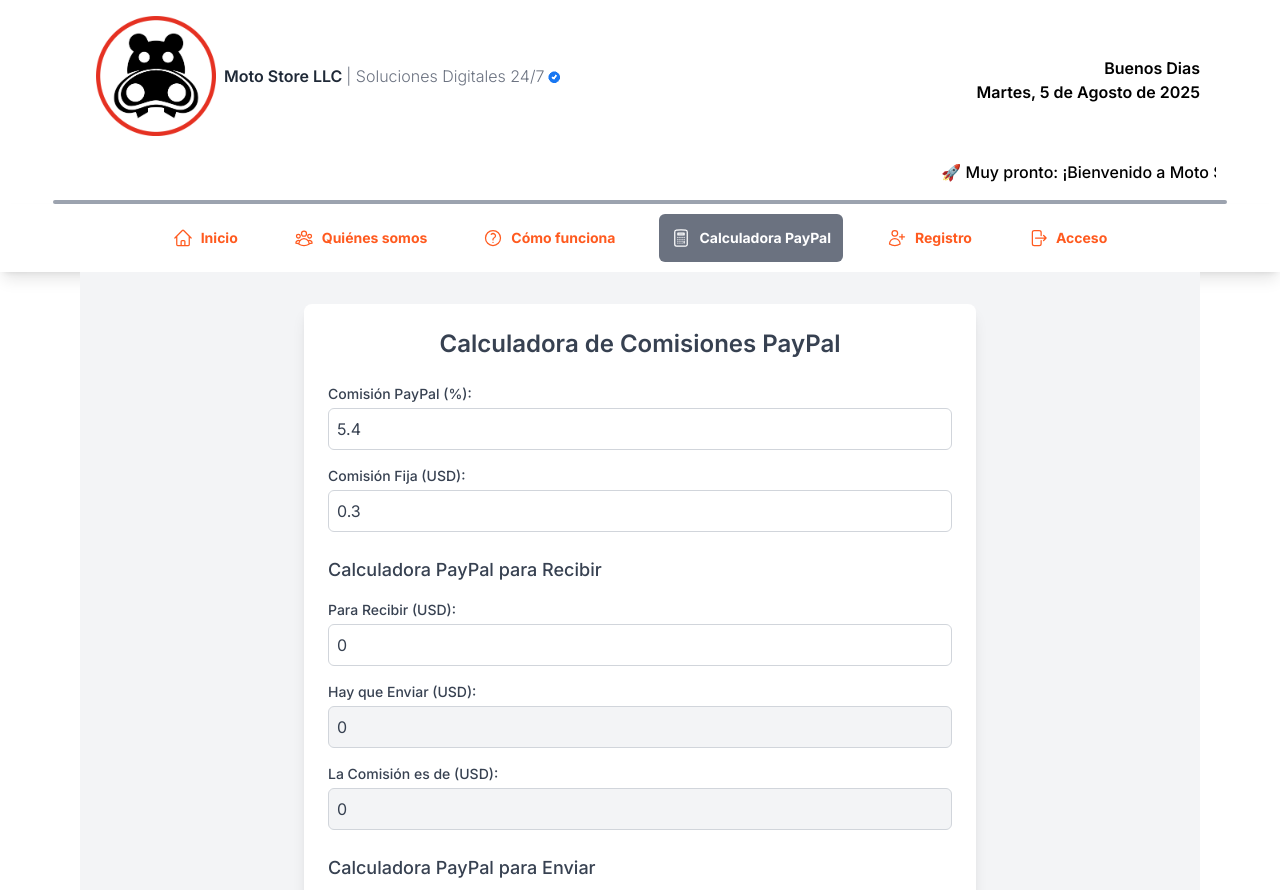
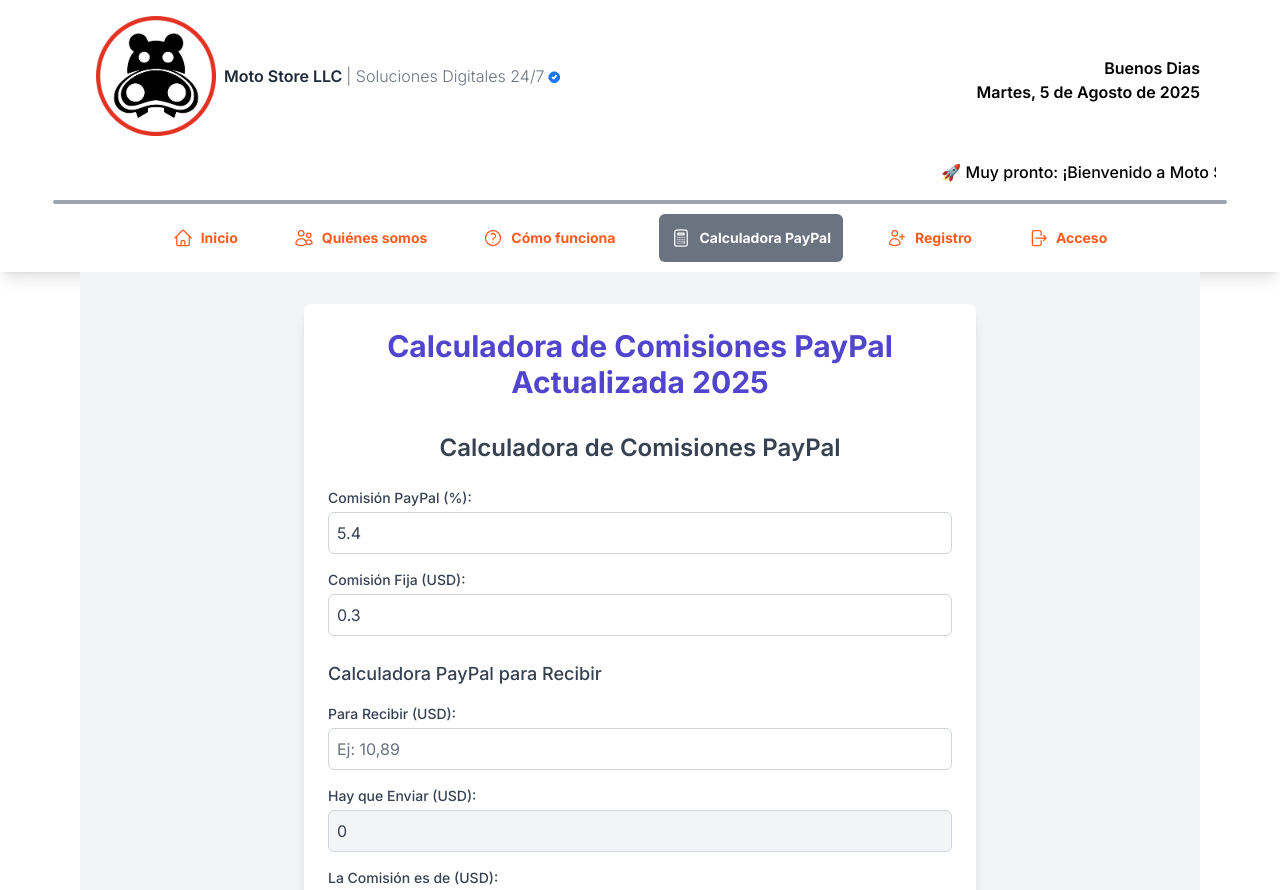
Before and after one commit to Motostore/motostore2.0, a Next.js app: page /calculadora-comisiones-paypal in a window 1280 px wide. Shown: the top 890 px of the page. Built offline with nearby package versions, Linux system fonts and the light colour scheme; no server answers; a web font is replaced by a local one.

Commit message:
feat: Implementada pagina /ayuda con SEO y diseño original

```diff
--- a/src/app/help/accordion.css
+++ b/src/app/ayuda/accordion.css
@@ -15,7 +15,7 @@
 
 .accordion__button {
   background-color: transparent !important;
-  color: #FFF !important;
+  color: #FFF !important; /* Este es el color original, si el fondo es blanco, el texto no se verá */
   cursor: pointer;
   padding: 18px;
   width: 100%;
--- a/src/app/help/tabs.css
+++ b/src/app/ayuda/tabs.css
@@ -1,3 +1,5 @@
+/* src/app/ayuda/tabs.css */
+
 .react-tabs {
     -webkit-tap-highlight-color: transparent;
   }
--- a/src/app/calculadora-comisiones-paypal/page.tsx
+++ b/src/app/calculadora-comisiones-paypal/page.tsx
@@ -1,50 +1,25 @@
-// src/app/calculadora-comisiones-paypal/page.tsx
-
-'use client'; // Mantén esta directiva si usas useState/useEffect
+'use client';
 
 import React, { useState } from 'react';
-import { Metadata } from 'next'; // Importa Metadata
-
-// --- ¡¡¡METADATA PARA SEO!!! ---
-export const metadata: Metadata = {
-    title: 'Calculadora de Comisiones PayPal 2025 - ¡Calcula Gratis!', // Título optimizado para SEO
-    description: 'Calcula las comisiones de PayPal para enviar y recibir dinero GRATIS. Herramienta online precisa y actualizada para tus transacciones PayPal. ¡Evita sorpresas en tus pagos!', // Descripción optimizada
-    keywords: 'calculadora paypal, comisiones paypal, calcular paypal, paypal gratis, paypal venezuela, paypal colombia, paypal peru', // Palabras clave relevantes
-    openGraph: { // Configuración para redes sociales (opcional, pero buena para SEO)
-        title: 'Calculadora de Comisiones PayPal 2025',
-        description: 'Calcula las comisiones de PayPal para enviar y recibir dinero GRATIS.',
-        url: 'https://www.motostorellic.com/calculadora-comisiones-paypal', // Asegúrate de que sea tu dominio
-        siteName: 'Moto Store LLC',
-        images: [
-            {
-                url: 'https://paypalfeescalculator.net/wp-content/uploads/2024/12/Calculadora-Taxa-Paypal.jpg', // URL de una imagen representativa
-                width: 800,
-                height: 600,
-                alt: 'Calculadora de Comisiones PayPal',
-            },
-        ],
-    },
-    twitter: { // Configuración para Twitter (opcional)
-        card: 'summary_large_image',
-        title: 'Calculadora de Comisiones PayPal 2025',
-        description: 'Calcula las comisiones de PayPal para enviar y recibir dinero GRATIS.',
-        images: ['https://paypalfeescalculator.net/wp-content/uploads/2024/12/Calculadora-Taxa-Paypal.jpg'],
-    },
-};
-// ----------------------------
+import Head from 'next/head'; // Para el título dinámico de la pestaña
 
 const CalculadoraPaypal: React.FC = () => {
+  const currentYear = new Date().getFullYear();
+
   const [percentage, setPercentage] = useState(5.4);
   const [fee, setFee] = useState(0.3);
-    const [recibir, setRecibir] = useState<number>(0);
+  const [recibir, setRecibir] = useState<string>('');
   const [enviar1, setEnviar1] = useState<number>(0);
   const [comision1, setComision1] = useState<number>(0);
-    const [enviar, setEnviar] = useState<number>(0);
+  const [enviar, setEnviar] = useState<string>('');
   const [comision2, setComision2] = useState<number>(0);
   const [recibir2, setRecibir2] = useState<number>(0);
 
   const calcularRecibir = () => {
-        const montoEnviar = (recibir + fee) / (1 - percentage / 100);
+    const recibirFloat = parseFloat(recibir.replace(',', '.'));
+    if (isNaN(recibirFloat)) return;
+
+    const montoEnviar = (recibirFloat + fee) / (1 - percentage / 100);
     const comisionRecibir = montoEnviar * (percentage / 100) + fee;
 
     setEnviar1(parseFloat(montoEnviar.toFixed(2)));
@@ -52,21 +27,36 @@
   };
 
   const calcularEnviar = () => {
-        const comisionEnviar = enviar * (percentage / 100) + fee;
-        const montoRecibido = enviar - comisionEnviar;
+    const enviarFloat = parseFloat(enviar.replace(',', '.'));
+    if (isNaN(enviarFloat)) return;
+
+    const comisionEnviar = enviarFloat * (percentage / 100) + fee;
+    const montoRecibido = enviarFloat - comisionEnviar;
 
     setComision2(parseFloat(comisionEnviar.toFixed(2)));
     setRecibir2(parseFloat(montoRecibido.toFixed(2)));
   };
 
   return (
+    <>
+      <Head>
+        <title>Calculadora de Comisiones PayPal Actualizada {currentYear}</title>
+      </Head>
+
       <div className="flex justify-center items-center min-h-screen bg-gray-100 py-8 px-4">
         <div className="w-full max-w-2xl p-6 bg-white rounded-lg shadow-lg">
-                {/* H1 para el título principal de la página, crucial para SEO */}
-                <h1 className="text-center text-2xl font-semibold mb-6">Calculadora de Comisiones PayPal</h1>
+          <h1 className="text-center text-3xl font-bold text-indigo-700 mb-8">
+            Calculadora de Comisiones PayPal Actualizada {currentYear}
+          </h1>
+
+          <h2 className="text-center text-2xl font-semibold mb-6">
+            Calculadora de Comisiones PayPal
+          </h2>
 
           <div className="mb-4">
-                    <label htmlFor="percentage" className="block text-sm font-medium text-gray-700">Comisión PayPal (%):</label>
+            <label htmlFor="percentage" className="block text-sm font-medium text-gray-700">
+              Comisión PayPal (%):
+            </label>
             <input
               type="number"
               id="percentage"
@@ -77,7 +67,9 @@
           </div>
 
           <div className="mb-4">
-                    <label htmlFor="fee" className="block text-sm font-medium text-gray-700">Comisión Fija (USD):</label>
+            <label htmlFor="fee" className="block text-sm font-medium text-gray-700">
+              Comisión Fija (USD):
+            </label>
             <input
               type="number"
               id="fee"
@@ -87,53 +79,90 @@
             />
           </div>
 
-                <h2 className="text-lg font-medium mt-6 mb-4">Calculadora PayPal para Recibir</h2>
+          <h3 className="text-lg font-medium mt-6 mb-4">Calculadora PayPal para Recibir</h3>
           <div className="mb-4">
-                    <label htmlFor="recibir" className="block text-sm font-medium text-gray-700">Para Recibir (USD):</label>
+            <label htmlFor="recibir" className="block text-sm font-medium text-gray-700">
+              Para Recibir (USD):
+            </label>
             <input
-                        type="number"
+              type="text"
               id="recibir"
               value={recibir}
-                        onChange={(e) => setRecibir(parseFloat(e.target.value))}
+              onChange={(e) => setRecibir(e.target.value)}
               onBlur={calcularRecibir}
+              placeholder="Ej: 10,89"
               className="mt-1 p-2 w-full border border-gray-300 rounded-md"
             />
           </div>
 
           <div className="mb-4">
-                    <label htmlFor="enviar1" className="block text-sm font-medium text-gray-700">Hay que Enviar (USD):</label>
-                    <input type="number" id="enviar1" value={enviar1} disabled className="mt-1 p-2 w-full border border-gray-300 rounded-md bg-gray-100" />
+            <label htmlFor="enviar1" className="block text-sm font-medium text-gray-700">
+              Hay que Enviar (USD):
+            </label>
+            <input
+              type="number"
+              id="enviar1"
+              value={enviar1}
+              disabled
+              className="mt-1 p-2 w-full border border-gray-300 rounded-md bg-gray-100"
+            />
           </div>
 
           <div className="mb-6">
-                    <label htmlFor="comision1" className="block text-sm font-medium text-gray-700">La Comisión es de (USD):</label>
-                    <input type="number" id="comision1" value={comision1} disabled className="mt-1 p-2 w-full border border-gray-300 rounded-md bg-gray-100" />
+            <label htmlFor="comision1" className="block text-sm font-medium text-gray-700">
+              La Comisión es de (USD):
+            </label>
+            <input
+              type="number"
+              id="comision1"
+              value={comision1}
+              disabled
+              className="mt-1 p-2 w-full border border-gray-300 rounded-md bg-gray-100"
+            />
           </div>
 
-                <h2 className="text-lg font-medium mt-6 mb-4">Calculadora PayPal para Enviar</h2>
+          <h3 className="text-lg font-medium mt-6 mb-4">Calculadora PayPal para Enviar</h3>
           <div className="mb-4">
-                    <label htmlFor="enviar" className="block text-sm font-medium text-gray-700">Si se Envían (USD):</label>
+            <label htmlFor="enviar" className="block text-sm font-medium text-gray-700">
+              Si se Envían (USD):
+            </label>
             <input
-                        type="number"
+              type="text"
               id="enviar"
               value={enviar}
-                        onChange={(e) => setEnviar(parseFloat(e.target.value))}
+              onChange={(e) => setEnviar(e.target.value)}
               onBlur={calcularEnviar}
+              placeholder="Ej: 10,89"
               className="mt-1 p-2 w-full border border-gray-300 rounded-md"
             />
           </div>
 
           <div className="mb-4">
-                    <label htmlFor="comision2" className="block text-sm font-medium text-gray-700">La Comisión es de (USD):</label>
-                    <input type="number" id="comision2" value={comision2} disabled className="mt-1 p-2 w-full border border-gray-300 rounded-md bg-gray-100" />
+            <label htmlFor="comision2" className="block text-sm font-medium text-gray-700">
+              La Comisión es de (USD):
+            </label>
+            <input
+              type="number"
+              id="comision2"
+              value={comision2}
+              disabled
+              className="mt-1 p-2 w-full border border-gray-300 rounded-md bg-gray-100"
+            />
           </div>
 
           <div className="mb-6">
-                    <label htmlFor="recibir2" className="block text-sm font-medium text-gray-700">Se Reciben (USD):</label>
-                    <input type="number" id="recibir2" value={recibir2} disabled className="mt-1 p-2 w-full border border-gray-300 rounded-md bg-gray-100" />
+            <label htmlFor="recibir2" className="block text-sm font-medium text-gray-700">
+              Se Reciben (USD):
+            </label>
+            <input
+              type="number"
+              id="recibir2"
+              value={recibir2}
+              disabled
+              className="mt-1 p-2 w-full border border-gray-300 rounded-md bg-gray-100"
+            />
           </div>
 
-                {/* Calculadora de imagen antes de ¿Cómo usar la calculadora de Comisiones PayPal? */}
           <div className="flex justify-center mt-8">
             <img
               src="https://paypalfeescalculator.net/wp-content/uploads/2024/12/Calculadora-Taxa-Paypal.jpg"
@@ -143,24 +172,40 @@
           </div>
 
           <div className="mt-8">
-                    <div className="bg-gray-50 p-6 rounded-lg mt-8">
-                        <h3 className="text-lg font-semibold text-gray-800 mb-4">¿Cómo usar la calculadora de Comisiones PayPal?</h3>
-                        <p className="mb-4 text-gray-700">Usar esta calculadora es muy sencillo. Llena el cuadro de texto dependiendo si quieres saber el cálculo para enviar o recibir dinero.</p>
-                        <p className="mb-4 text-gray-700">Los bloques solo podrán ser llenados con números. Si deseas agregar un decimal (por ejemplo 10.89) debes hacerlo colocando una coma de esta forma: 10,89.</p>
-                        <p className="mb-4 text-gray-700">Por defecto colocamos los valores estándar de las comisiones de PayPal que son 5,4% + un fijo de 0,3 USD por transacción(*). Revisa si tu país tiene una comisión distinta y colócala de forma manual en la parte de &quot;Las Comisiones PayPal&quot;.</p>
-
+            <div className="bg-gray-50 p-6 rounded-lg">
+              <h3 className="text-lg font-semibold text-gray-800 mb-4">
+                ¿Cómo usar la calculadora de Comisiones PayPal?
+              </h3>
+              <p className="mb-4 text-gray-700">
+                Usar esta calculadora es muy sencillo. Llena el cuadro de texto dependiendo si quieres saber el cálculo para enviar o recibir dinero.
+              </p>
+              <p className="mb-4 text-gray-700">
+                Los bloques solo podrán ser llenados con números. Si deseas agregar un decimal (por ejemplo 10.89) debes hacerlo colocando una coma de esta forma: 10,89.
+              </p>
+              <p className="mb-4 text-gray-700">
+                Por defecto colocamos los valores estándar de las comisiones de PayPal que son 5,4% + un fijo de 0,3 USD por transacción(*). Revisa si tu país tiene una comisión distinta y colócala de forma manual en la parte de "Las Comisiones PayPal".
+              </p>
               <h4 className="font-semibold text-gray-800 mt-6 mb-4">¿Monto Bruto y Monto Neto?</h4>
-                        <p className="mb-4 text-gray-700">El monto bruto es el dinero enviado o recibido sin contar ningún tipo de comisión. En pocas palabras, es lo que el pagador envía desde su cuenta sin aplicar descuentos.</p>
-                        <p className="mb-4 text-gray-700">Por ejemplo: Si te envían 10 USD brutos, te llegarán solamente 9,16 USD netos.</p>
-
-                        <p className="mb-4 text-gray-700">El monto neto es el dinero enviado descontado todo tipo de comisiones. Es decir, lo que llega a destino luego de todos los &quot;recortes&quot;.</p>
-                        <p className="mb-4 text-gray-700">Por ejemplo: Si te envían 10 USD netos, realmente el que paga te estará enviado 10,89 USD brutos. La diferencia de los 0,89 son las comisiones de PayPal.</p>
-
-                        <p className="text-gray-700"><strong>(*)Importante:</strong> Esta calculadora no incluye ningún tipo de comisión relacionada a nuestro servicio. Es solo una herramienta de ayuda para el usuario que desea enviar o recibir dinero sin intermediarios a través del sitio web de PayPal.</p>
+              <p className="mb-4 text-gray-700">
+                El monto bruto es el dinero enviado o recibido sin contar ningún tipo de comisión. En pocas palabras, es lo que el pagador envía desde su cuenta sin aplicar descuentos.
+              </p>
+              <p className="mb-4 text-gray-700">
+                Por ejemplo: Si te envían 10 USD brutos, te llegarán solamente 9,16 USD netos.
+              </p>
+              <p className="mb-4 text-gray-700">
+                El monto neto es el dinero enviado descontado todo tipo de comisiones. Es decir, lo que llega a destino luego de todos los "recortes".
+              </p>
+              <p className="mb-4 text-gray-700">
+                Por ejemplo: Si te envían 10 USD netos, realmente el que paga te estará enviado 10,89 USD brutos. La diferencia de los 0,89 son las comisiones de PayPal.
+              </p>
+              <p className="text-gray-700">
+                <strong>(*)Importante:</strong> Esta calculadora no incluye ningún tipo de comisión relacionada a nuestro servicio. Es solo una herramienta de ayuda para el usuario que desea enviar o recibir dinero sin intermediarios a través del sitio web de PayPal.
+              </p>
             </div>
           </div>
         </div>
       </div>
+    </>
   );
 };
 
--- a/src/app/ui/nav-links.tsx
+++ b/src/app/ui/nav-links.tsx
@@ -1,16 +1,20 @@
 'use client';
 
-import { usePathname } from "next/navigation";
-import clsx from 'clsx';
-import { signOut, useSession } from "next-auth/react";
 import {
+  DocumentDuplicateIcon,
   HomeIcon,
-  UserGroupIcon,
+  UsersIcon, // Asegúrate de que este sea el ícono correcto que quieres usar (UserGroupIcon o UsersIcon)
+  GlobeAltIcon,
+  BuildingLibraryIcon,
   QuestionMarkCircleIcon,
   UserPlusIcon,
   ArrowRightOnRectangleIcon,
   CalculatorIcon,
 } from "@heroicons/react/24/outline";
+import Link from "next/link";
+import clsx from 'clsx';
+import { usePathname } from "next/navigation";
+import { signOut, useSession } from "next-auth/react";
 
 // Definir los enlaces de navegación
 const links = [
@@ -23,19 +27,19 @@
   {
     key: 'about',
     name: 'Quiénes somos',
-    href: '/QuienesSomos', // <--- ¡CORREGIDO AQUÍ!
-    icon: UserGroupIcon,
-  },
+    href: '/QuienesSomos',
+    icon: UsersIcon, // Si en tu screenshot aparece UserGroupIcon, asegúrate de importarlo. Aquí uso UsersIcon como en tu código previo.
+  }, // <--- ¡Asegúrate de que esta coma esté presente!
   {
     key: 'help',
     name: 'Cómo funciona',
-    href: '/help',
+    href: '/ayuda',
     icon: QuestionMarkCircleIcon,
   },
   {
     key: 'calculadora-paypal',
     name: 'Calculadora PayPal',
-    href: '/calculadora-comisiones-paypal', // <--- ¡CORREGIDO AQUÍ!
+    href: '/calculadora-comisiones-paypal',
     icon: CalculatorIcon,
   },
   {
@@ -52,15 +56,27 @@
   },
 ];
 
+const productOptions = [
+  { name: 'Recargas', href: '/dashboard/products/recharges', enableFor: ["ADMIN", "SUPERUSER"] },
+  { name: 'Marketing', href: '/dashboard/products/marketing', enableFor: ["ADMIN", "SUPERUSER"] },
+];
+
+const streamingOptions = [
+  { name: 'Gestión de proveedores', href: '/dashboard/products', enableFor: ["ADMIN", "SUPERUSER"] },
+  { name: 'Gestión de cuentas', href: '/dashboard/products/accounts', enableFor: ["ADMIN", "SUPERUSER"] },
+  { name: 'Gestión de perfiles', href: '/dashboard/products/accounts/profiles', enableFor: ["ADMIN", "SUPERUSER"] },
+];
+
+const licenseOptions = [
+  { name: 'Gestión de licencias', href: '/dashboard/products/licenses/manage', enableFor: ["ADMIN", "SUPERUSER"] },
+];
+
 export default function NavLinks() {
   const { data: session } = useSession();
   const pathname = usePathname();
 
-  // Si el usuario está autenticado, se actualizan los enlaces de navegación
   let menuLinks = [...links];
   if (session?.user) {
-    // Si el usuario está logueado, reemplazamos 'Registro' y 'Acceso' con 'Tablero' y 'Salir'
-    // También nos aseguramos de que 'Quiénes somos' y otros enlaces principales se mantengan.
     menuLinks = [
       menuLinks.find(link => link.key === 'home'),
       menuLinks.find(link => link.key === 'about'),
```
Also changed, not shown: src/app/ayuda/AyudaClient.tsx (renamed from src/app/help/page.tsx, +3 -4 lines), src/app/ayuda/page.tsx (added, +9 -0 lines), src/app/ayuda/layout.tsx (renamed from src/app/help/layout.tsx). Lines whose indentation alone changed are shown as unchanged.
